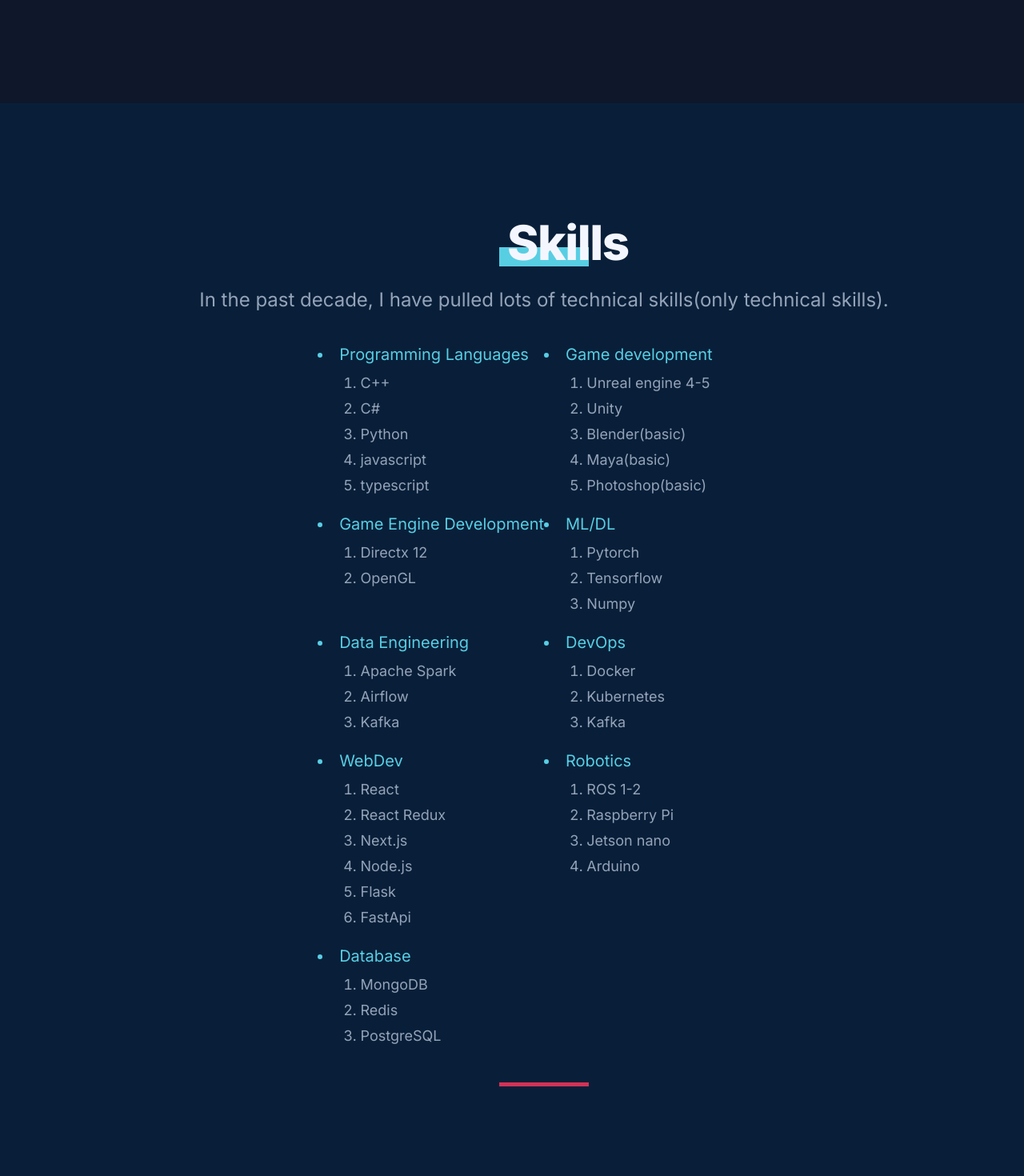
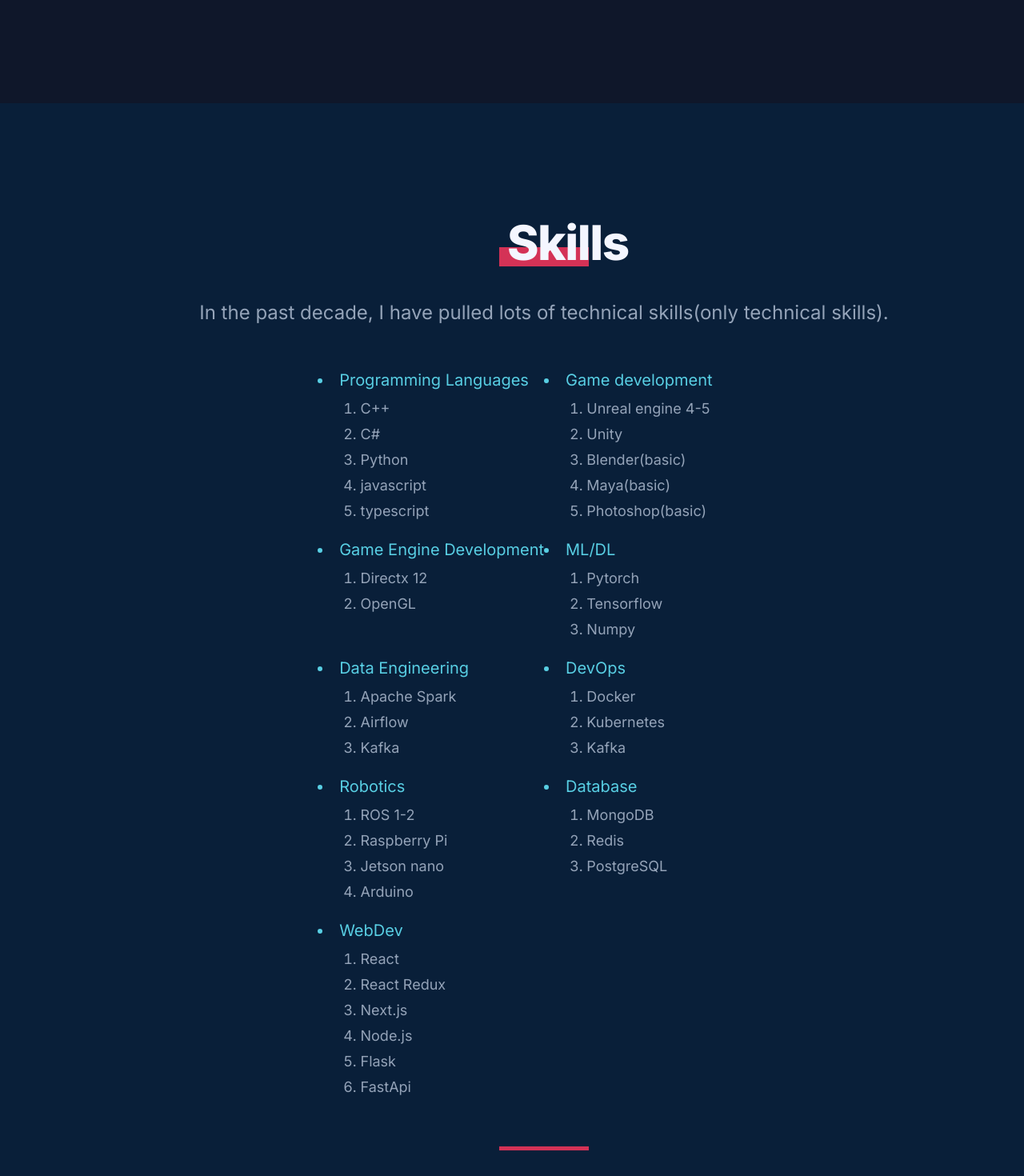
Before and after one commit to Bhargavoza1/my-portfolio, a Next.js app: page / in a window 1280 px wide. Shown: the part 1560-3030 px from the top of the page at 80% size. Built offline with nearby package versions, Linux system fonts and the light colour scheme.

Commit message:
landing page skills update

```diff
--- a/src/app/(landing)/page.tsx
+++ b/src/app/(landing)/page.tsx
@@ -171,15 +171,16 @@
 
 
             {/*skills */}
-            <div className="  lg:pl-20 py-28   space-y-6  place-items-center  justify-center content-center  lg:text-left">
+            <div className=' mx-auto max-w-[1900px] px-4 py-28  sm:px-6     lg:px-8   '>
+              <div className="  lg:pl-20    space-y-10  place-items-center  justify-center content-center  lg:text-left">
 
-                <h1 className={` ${styles.thickline} mt-8 my-3 text-5xl tracking-tight font-extrabold   sm:text-5xl md:text-6xl  `}>
+                <h1 className={` ${styles.thickline2} mt-8 my-3 text-5xl tracking-tight font-extrabold   sm:text-5xl md:text-6xl  `}>
                     Skills
                 </h1>
                 <p className='pb-3 text-gray-400 '>
                     In the past decade, I have pulled lots of technical skills(only technical skills).
                 </p>
-                <ul className="   grid  grid-cols-1 md:grid-cols-2 skillspacing:grid-cols-3  text-xl text-gray-400  list-disc list-inside align-top  ">
+                <ul className="   grid  grid-cols-1 md:grid-cols-2 skillspacing:grid-cols-4  text-xl text-gray-400  list-disc list-inside align-top  ">
                     <li className='mb-5 text-MyBlue'>Programming&nbsp;Languages
                         <ol className="text-gray-400 pl-8 mt-2 space-y-1 text-lg list-decimal list-inside">
                             <li>C++</li>
@@ -230,17 +231,7 @@
                             <li>Kafka</li>
                         </ul>
                     </li>
-                    <li className='mb-5 text-MyBlue'>
-                        WebDev
-                        <ul className="text-gray-400 pl-8 mt-2 space-y-1 text-lg list-decimal list-inside">
-                            <li>React</li>
-                            <li>React Redux</li>
-                            <li>Next.js</li>
-                            <li>Node.js</li>
-                            <li>Flask</li>
-                            <li>FastApi</li>
-                        </ul>
-                    </li>
+
                     <li className='mb-5 text-MyBlue'>
                         Robotics
                         <ul className="text-gray-400 pl-8 mt-2 space-y-1 text-lg list-decimal list-inside">
@@ -258,11 +249,22 @@
                             <li>PostgreSQL</li>
                         </ul>
                     </li>
-
+                    <li className='mb-5 text-MyBlue'>
+                        WebDev
+                        <ul className="text-gray-400 pl-8 mt-2 space-y-1 text-lg list-decimal list-inside">
+                            <li>React</li>
+                            <li>React Redux</li>
+                            <li>Next.js</li>
+                            <li>Node.js</li>
+                            <li>Flask</li>
+                            <li>FastApi</li>
+                        </ul>
+                    </li>
                 </ul>
 
                 <div className={` ${styles.hr} w-28 bg-MyRed`}></div>
             </div>
+            </div>
         </div>
     )
 }
--- a/src/app/(section)/about/page.module.css
+++ b/src/app/(section)/about/page.module.css
@@ -1,6 +1,11 @@
 .thickline {
   padding: 0 10px;
   box-shadow: inset 0 -0.4em 0 0 #58cee3;
+  width: 7rem;
+}
+.thickline2 {
+  padding: 0 10px;
+  box-shadow: inset 0 -0.4em 0 0 #d43256;
   width: 7rem;
 }
 
```
